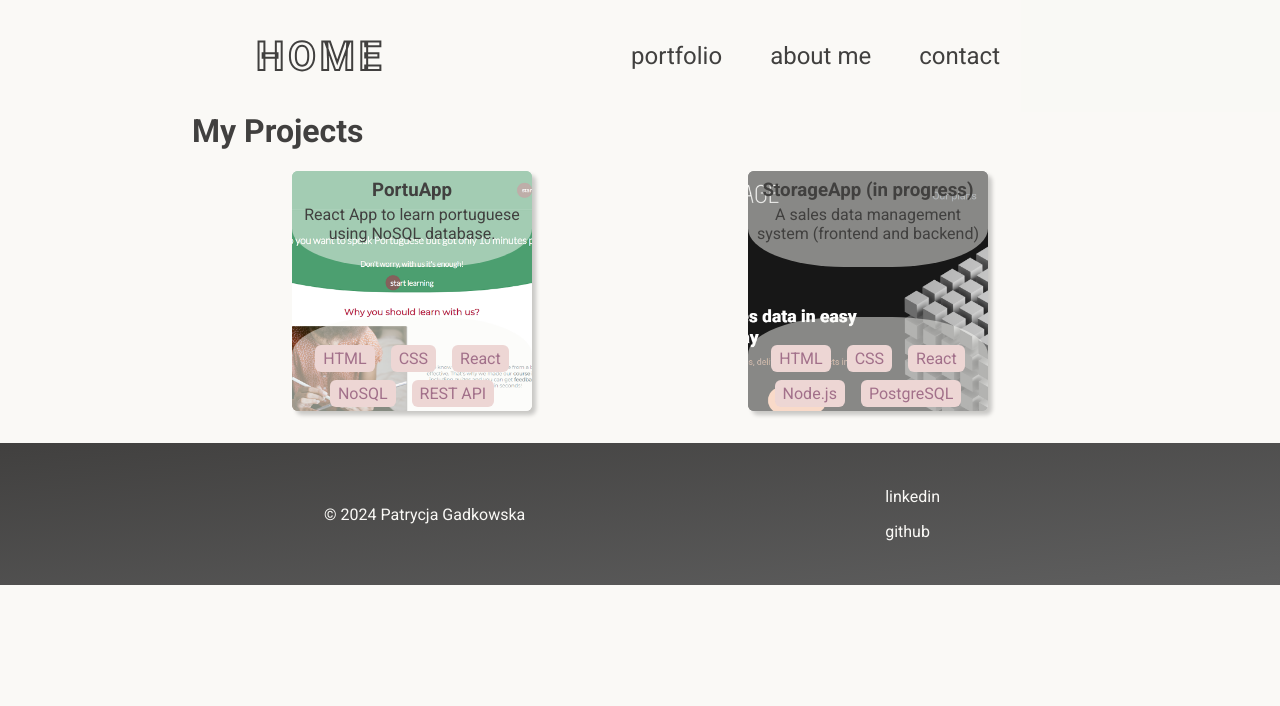
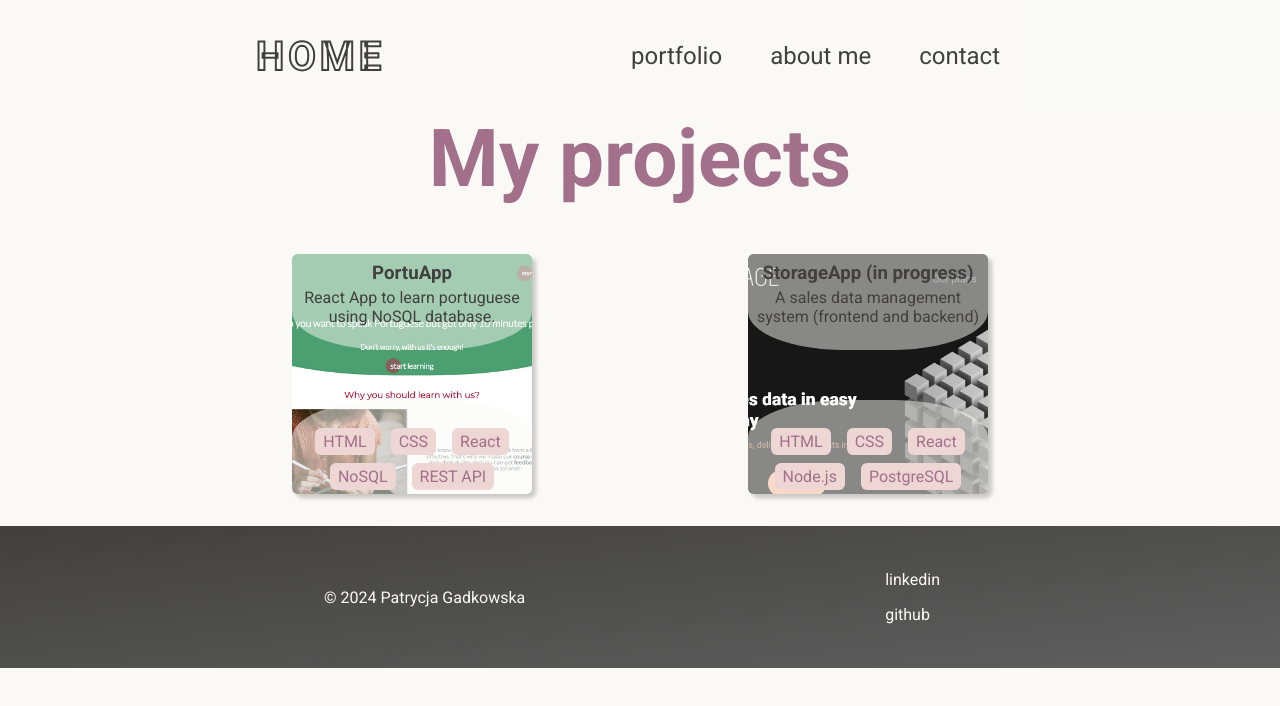
Before and after one commit to patrycjagadkowska/patrycjagadkowska, a plain HTML site: page portfolio.html in a window 1280 px wide. Drawn offline with Linux system fonts and the light colour scheme; a web font is replaced by a local one.

Commit message:
change h1

```diff
--- a/portfolio.html
+++ b/portfolio.html
@@ -59,7 +59,7 @@
         </nav>
     </header>
     <main>
-        <h1 class="page-title">My Projects</h1>
+        <h1 id="page-title">My projects</h1>
         <section id="projects">
             <ul class="card-list">
                 <li class="card-list-item">
--- a/styles/portfolio.css
+++ b/styles/portfolio.css
@@ -1,4 +1,8 @@
-#projects {
+#page-title {
+    margin: 3rem 0;
+    font-size: 5rem;
+    color: var(--color-purple-600);
+    text-align: center;
 }
 
 .card-list {
```
